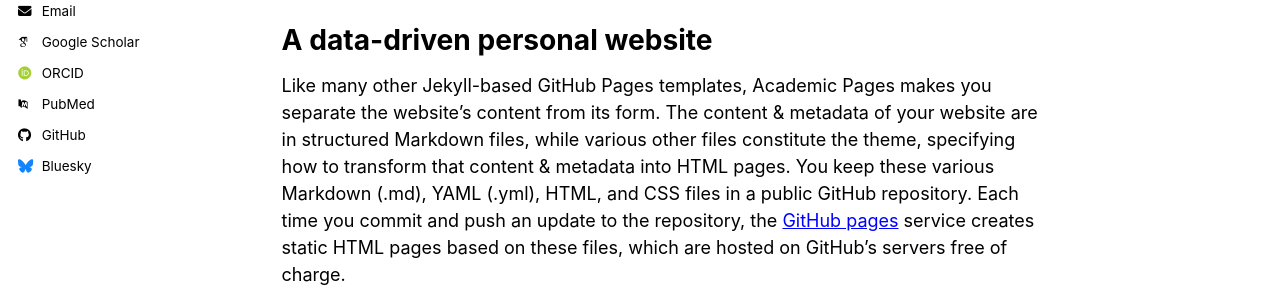
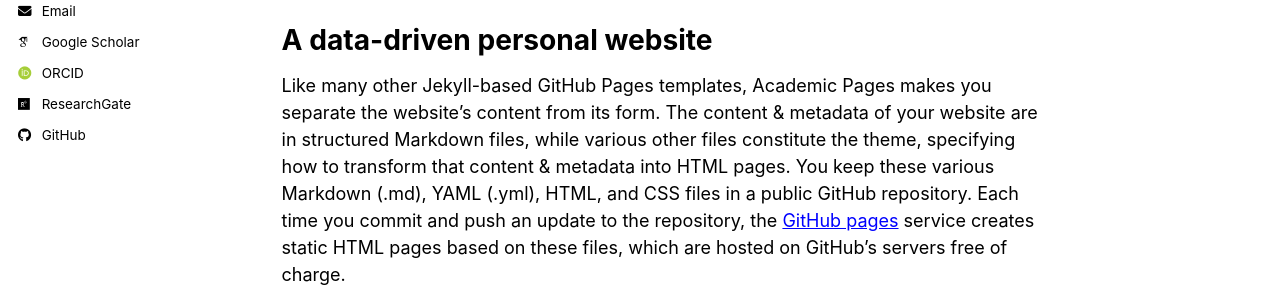
Before and after one commit to victorkreutzfeldt/victorkreutzfeldt.github.io, a Jekyll site: the page built from _pages/about.md, in a window 1280 px wide. Shown: the part 464-752 px from the top of the page. Built offline with Jekyll 4.4.1, drawn with Linux system fonts in a browser that asks for light colours; some web fonts are replaced; a script bundle is joined from its source files by our own code; library files that are not in the unit come from our copies; some of the changed lines change nothing that is shown.

Commit message:
Update academic and social media links in config
Updated URLs for Google Scholar and ORCID, added ResearchGate link, and modified GitHub and Bluesky entries.

```diff
--- a/_config.yml
+++ b/_config.yml
@@ -35,14 +35,14 @@
   # Academic websites
   academia         : # URL
   arxiv            : # URL - Update with the correct link to your profile
-  googlescholar    : "https://scholar.google.com/citations?user=PS_CX0AAAAAJ"
+  googlescholar    : "https://scholar.google.pl/citations?user=tE9VID0AAAAJ&hl=en"
   inspire-hep      : # URL
   impactstory      : # URL
-  orcid            : "https://orcid.org/yourorcidurl"
+  orcid            : "https://orcid.org/0000-0003-2190-8432"
   semantic         : # URL
   ssrn             : # URL
-  pubmed           : "https://www.ncbi.nlm.nih.gov/pubmed/?term=john+snow"
-  researchgate     : # URL
+  pubmed           : #
+  researchgate     : "https://www.researchgate.net/profile/Victor-Croisfelt"
   scopus           : # URL
   zotero           : # URL
 
@@ -51,13 +51,13 @@
   bitbucket        : # Username - Update with your username on the site
   codepen          : # Username
   dribbble         : # Username
-  github           : "academicpages"
+  github           : "victorkreutzfeldt"
   kaggle           : # Username
   stackoverflow    : # User number or user number and name (i.e., use "1" or "1/jeff-atwood")
 
   # Social media
   artstation       : # Username
-  bluesky          : "bsky.app" # Replace this with you Bluesky username
+  bluesky          : # "bsky.app" # Replace this with you Bluesky username
   facebook         : # Username
   flickr           : # Username
   foursquare       : # Username
```
